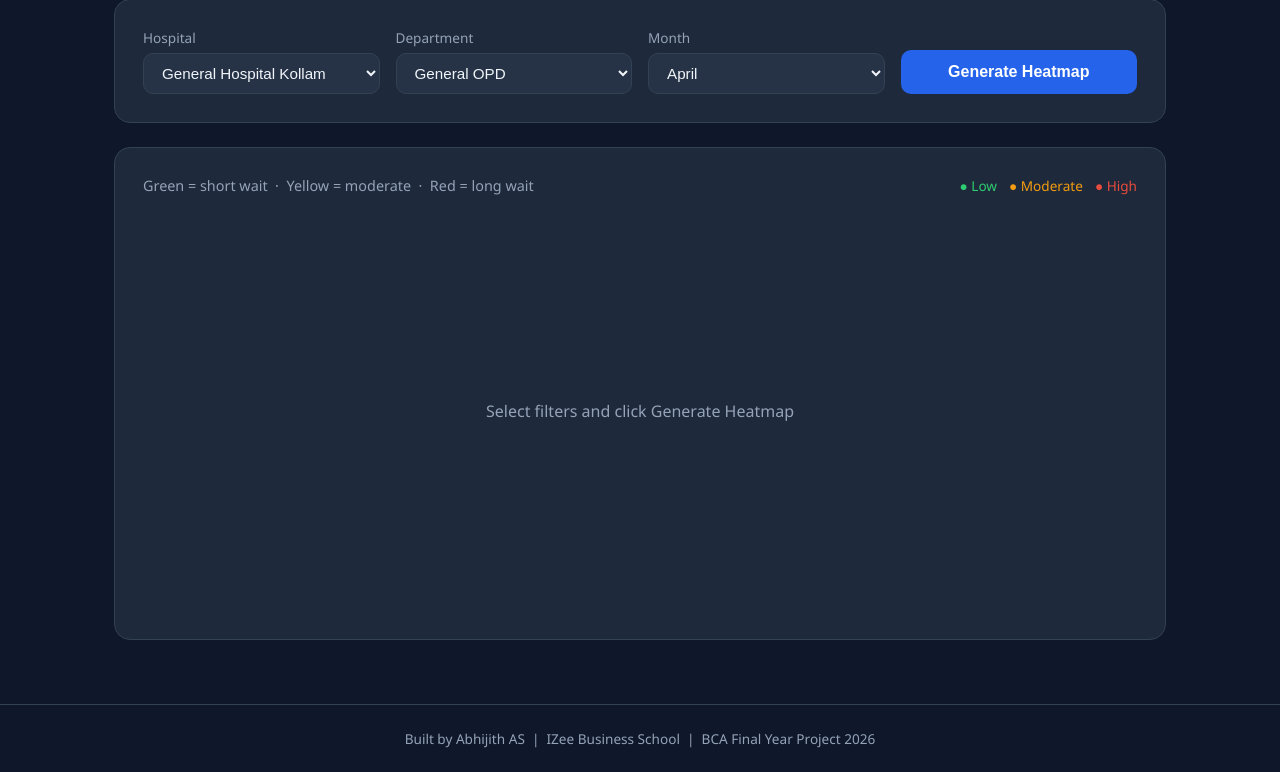
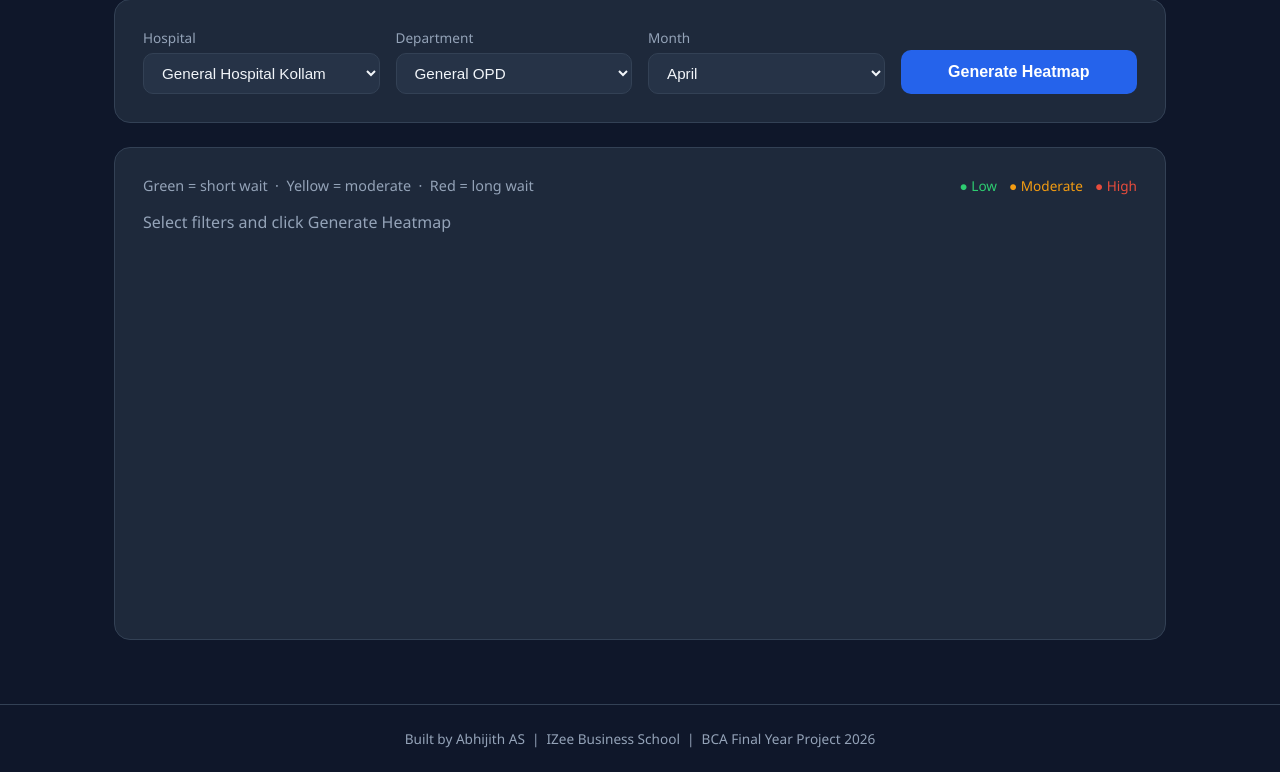
Before and after one commit to abhijithas20/Hospital-Queue-Predictor, a Flask app: page /heatmap in a window 1280 px wide. Shown: the part 156-928 px from the top of the page. Run offline with Flask 3, Linux system fonts and the light colour scheme; parts of the project's set-up code (start-up, migrations or seed data) failed here and were passed over; some libraries are stand-ins or nearby versions.

Commit message:
Update heatmap.html

```diff
--- a/templates/heatmap.html
+++ b/templates/heatmap.html
@@ -94,8 +94,7 @@
                 <span style="color:#e74c3c">● High</span>
             </div>
         </div>
-        <div id="heatmapDiv" style="min-height:400px;display:flex;align-items:center;
-             justify-content:center;color:var(--muted)">
+        <div id="heatmapDiv" style="min-height:400px;width:100%;color:var(--muted)">
             Select filters and click Generate Heatmap
         </div>
     </div>
@@ -212,7 +211,7 @@ function renderHeatmap(data, department, hospital) {
         plot_bgcolor:  '#1e293b',
         xaxis: { title: 'Hour', color: '#94a3b8', tickfont: { color: '#94a3b8' } },
         yaxis: { title: 'Day',  color: '#94a3b8', tickfont: { color: '#94a3b8' } },
-        margin: { t: 50, b: 80, l: 120, r: 40 },
+        margin: { t: 50, b: 80, l: 10, r: 10 },
         height: 420,
         autosize: true
     };
```
